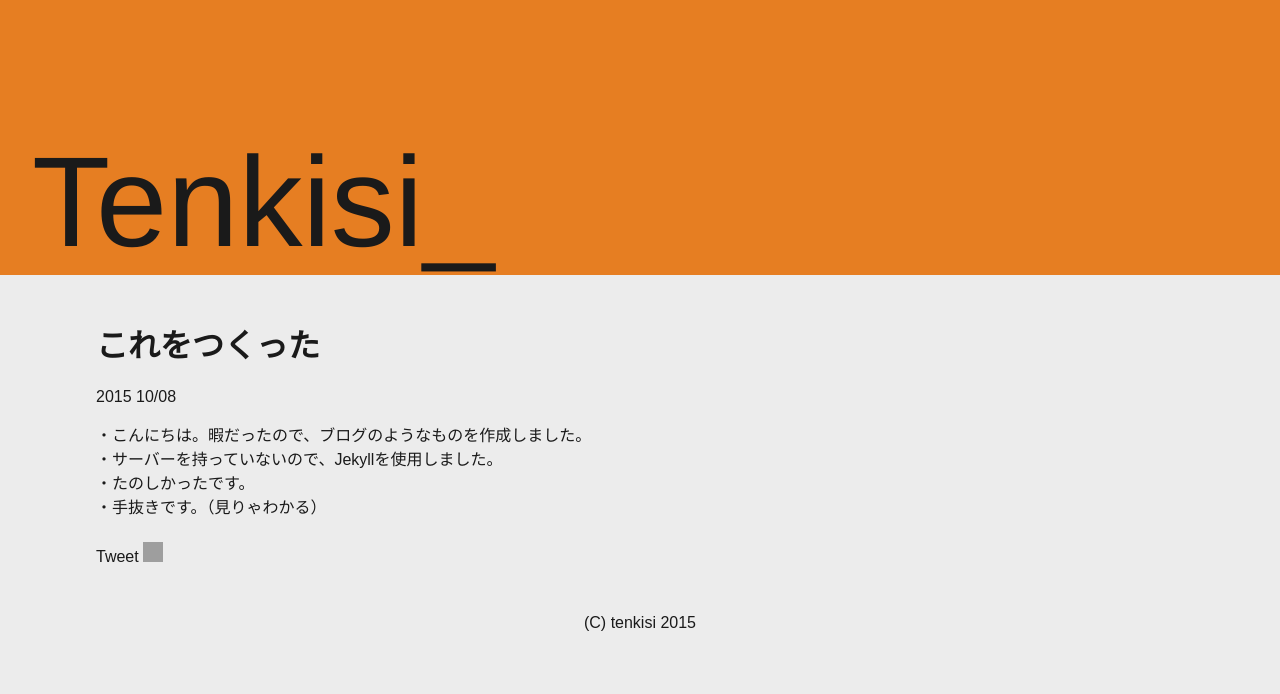
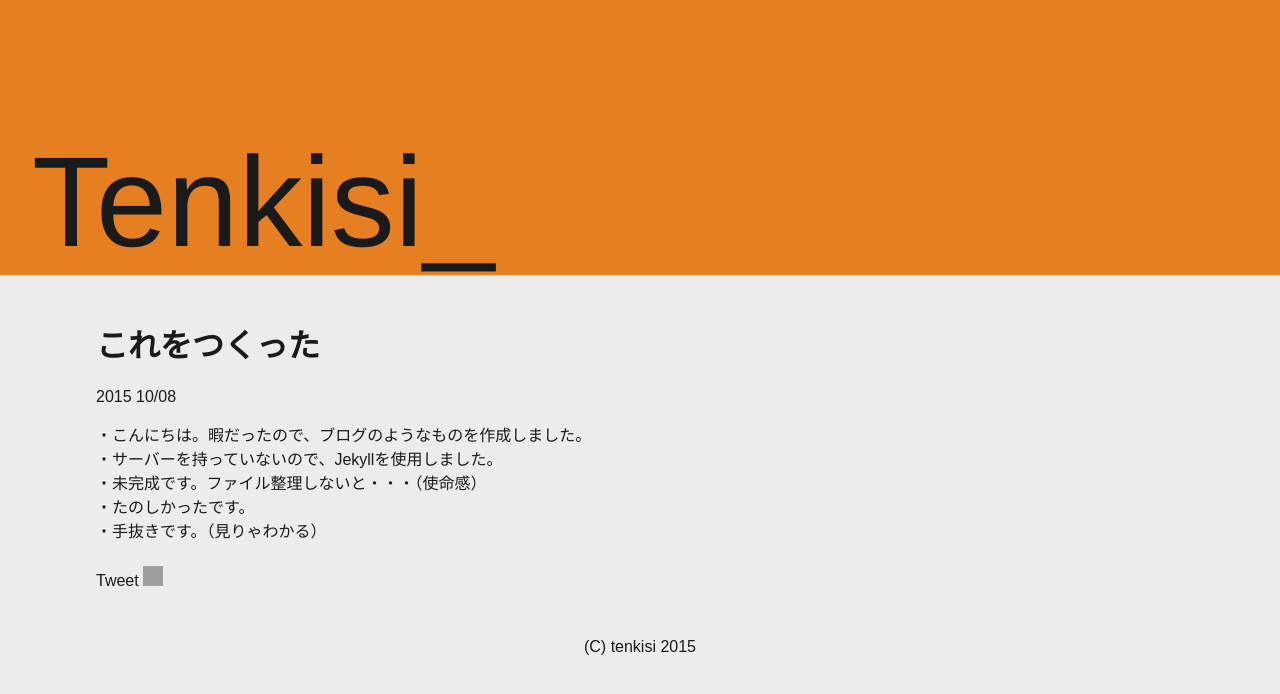
Before and after one commit to tenkisi/tenkisi.github.io, a Jekyll site: the page built from _posts/2015-10-8-first.md, in a window 1280 px wide. Shown: the top 694 px of the page. Built offline with Jekyll 4.4.1, drawn with Linux system fonts in a browser that asks for light colours; comment, search, counter and statistics services are not loaded; grey boxes are pictures that could not be loaded.

Commit message:
Update 2015-10-8-first.md

```diff
--- a/_posts/2015-10-8-first.md
+++ b/_posts/2015-10-8-first.md
@@ -4,5 +4,6 @@ title: "これをつくった"
 ---
 ・こんにちは。暇だったので、ブログのようなものを作成しました。
 ・サーバーを持っていないので、Jekyllを使用しました。
+・未完成です。ファイル整理しないと・・・（使命感）
 ・たのしかったです。
 ・手抜きです。（見りゃわかる）
```
